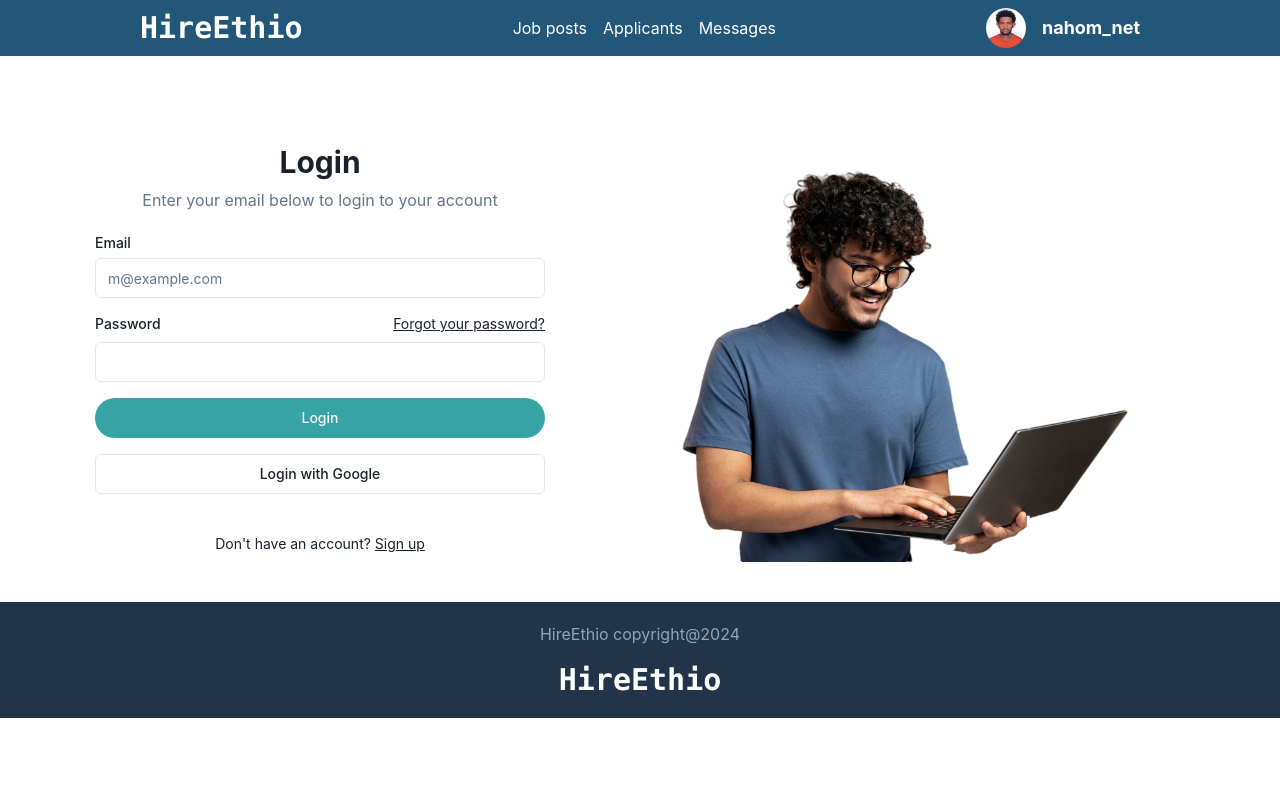
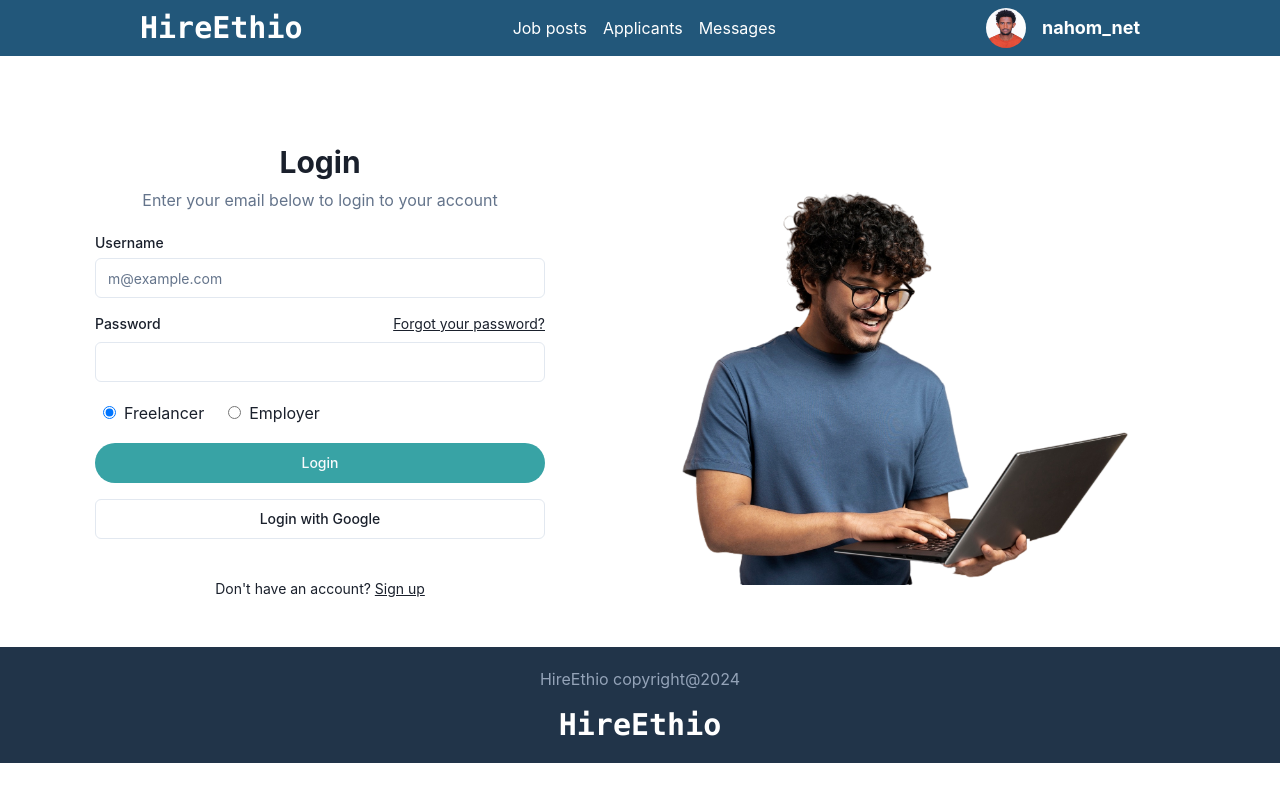
Before and after one commit to netnaho/HireEthio, a React (Vite) app in the folder client/: page /login in a window 1280 px wide. Built offline with nearby package versions, Linux system fonts and the light colour scheme.

Commit message:
react updating to interact with server

```diff
--- a/client/package.json
+++ b/client/package.json
@@ -21,8 +21,10 @@
     "@radix-ui/react-radio-group": "^1.1.3",
     "@radix-ui/react-select": "^2.0.0",
     "@radix-ui/react-slot": "^1.0.2",
+    "axios": "^1.7.2",
     "class-variance-authority": "^0.7.0",
     "clsx": "^2.1.0",
+    "cors": "^2.8.5",
     "framer-motion": "^11.1.5",
     "lucide-react": "^0.372.0",
     "react": "^18.2.0",
--- a/client/src/pages/FreelancerSignUp.jsx
+++ b/client/src/pages/FreelancerSignUp.jsx
@@ -20,8 +20,17 @@ import {
 import { Input } from "@/components/ui/input";
 import { Label } from "@/components/ui/label";
 import { Textarea } from "@/components/ui/textarea";
+import { useState } from "react";
+
 
 const FreelancerSignUp = () => {
+  const [firstName, setFirstName] = useState('');
+  const [lastName, setLastName] = useState('');
+  const [email, setEmail] = useState('');
+  const [password, setPassword] = useState('');
+  const [userName, setUserName] = useState('');
+  const [bio, setBio] = useState('');
+
   return (
     <div className="flex justify-center items-center h-fit py-5">
       <Card className="mx-auto w-[60%]">
--- a/client/src/pages/Login.jsx
+++ b/client/src/pages/Login.jsx
@@ -1,47 +1,37 @@
-import { Link } from "react-router-dom";
+import { useState } from "react";
+import { Link, useNavigate } from "react-router-dom";
 import { Input } from "@/components/ui/input";
 import { Button } from "@/components/ui/button";
 import { Label } from "@/components/ui/label";
 import LoginImg from "@/assets/freelancer-login.png";
+import axios from "axios";
+
 
 const Login = () => {
+  const [Username, setUsername] = useState('');
+  const [Password, setPassword] = useState('');
+  const [userType, setUserType] = useState('1');
+  const navigate = useNavigate();
+
+  const handleSubmit = async (e) => {
+    e.preventDefault();
+    try {
+      const response = await axios.post('http://localhost:8000/api/auth/login', { Username, Password, userType });
+      if(response.data.message == 1){
+        navigate('/profile');
+      } else{
+        alert("Invalid Username or Password");
+      }
+    } catch (error) {
+      alert('Login failed!');
+    }
+  };
+
+  const handleOptionChange = (event) => {
+    setUserType(event.target.value); // Update state with the selected radio button value
+  };
+
   return (
-    // <div className="flex justify-center items-center h-[71vh]">
-    //   <div className="w-[30%] mx-auto shadow-md shadow-slate-500 p-7 rounded-lg">
-    //     <h1 className="text-center text-3xl font-bold mb-3">
-    //       Login to your Account
-    //     </h1>
-    //     <form action="" method="get">
-    //       <label className="font-medium" htmlFor="username">
-    //         Username:
-    //       </label>
-    //       <Input
-    //         className="mt-2 focus-visible:ring-green-700"
-    //         id="email"
-    //         type="email"
-    //         placeholder="Email"
-    //       />
-    //       <br />
-    //       <label className="font-medium" htmlFor="password">
-    //         Password:
-    //       </label>
-    //       <Input
-    //         className="mt-2 focus-visible:ring-green-700"
-    //         id="password"
-    //         type="password"
-    //         placeholder="Password"
-    //       />
-    //       <div className="flex justify-center items-center mt-6">
-    //         <Button className="w-full bg-[#38A3A5] rounded-3xl">Log in</Button>
-    //       </div>
-    //     </form>
-    //     <Link to="/register">
-    //       <p className=" hover:text-blue-500 mt-2 text-center">
-    //         Don&apos;t have an account, signup
-    //       </p>
-    //     </Link>
-    //   </div>
-    // </div>
     <div className="w-full lg:grid lg:min-h-[400px] lg:grid-cols-2 xl:min-h-[500px]">
       <div className="flex items-center justify-center py-12">
         <div className="mx-auto grid w-[450px] gap-6">
@@ -51,12 +41,14 @@ const Login = () => {
               Enter your email below to login to your account
             </p>
           </div>
-          <div className="grid gap-4">
+          <form onSubmit={handleSubmit} className="grid gap-4">
             <div className="grid gap-2">
-              <Label htmlFor="email">Email</Label>
+              <Label htmlFor="Username">Username</Label>
               <Input
-                id="email"
-                type="email"
+                id="Username"
+                type="text"
+                value={Username}
+                onChange={(e) => setUsername(e.target.value)}
                 placeholder="m@example.com"
                 required
               />
@@ -71,7 +63,31 @@ const Login = () => {
                   Forgot your password?
                 </Link>
               </div>
-              <Input id="password" type="password" required />
+              <Input
+                id="password"
+                type="password"
+                value={Password}
+                onChange={(e) => setPassword(e.target.value)}
+                required />
+            </div>
+            <div>
+              <input
+                type="radio"
+                name="usertype"
+                value="1"
+                checked={userType === '1'}
+                onChange={handleOptionChange}
+                className="m-2"
+                id="usertype" />Freelancer
+              <input
+                type="radio"
+                name="usertype"
+                value="2"
+                checked={userType === '2'}
+                onChange={handleOptionChange}
+                className="ml-6 mr-2"
+                id="usertype" />Employer
+
             </div>
             <Button type="submit" className="w-full bg-[#38A3A5] rounded-3xl">
               Login
@@ -79,7 +95,7 @@ const Login = () => {
             <Button variant="outline" className="w-full">
               Login with Google
             </Button>
-          </div>
+          </form>
           <div className="mt-4 text-center text-sm">
             Don&apos;t have an account?{" "}
             <Link to="/register" className="underline">
```
Also changed, not shown: 2 other files (tests, documents, lock files or other folders).
